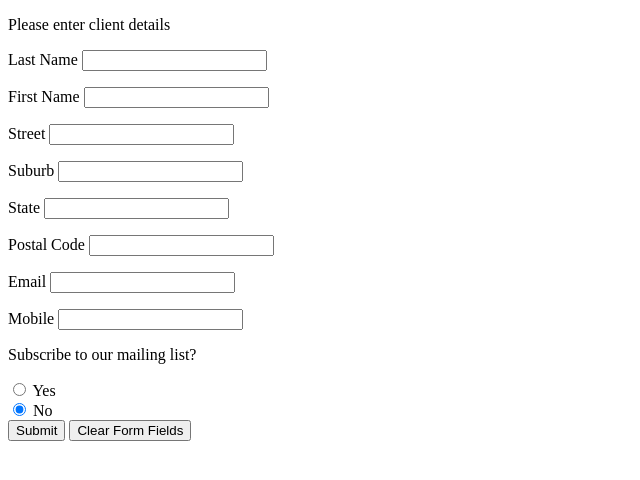
After one commit to niyatiMonash/FIT2104_Assignment2, a PHP site: page /add-clients.html in a window 1280 px wide. The commit adds this page. Shown: the top 480 px of the page, without its empty margins (0-640 px from the left). Run offline with PHP 8.4, Linux system fonts and the light colour scheme.

Commit message:
worked on adding clients - database still doesn't have values inserted

```diff
--- /dev/null
+++ b/add-clients.html
@@ -0,0 +1,27 @@
+<!DOCTYPE html>
+<html lang="en">
+<head>
+    <meta charset="UTF-8">
+    <title>Add New Clients</title>
+</head>
+<body>
+<form method="post" Action="clients.php">
+    <p>Please enter client details <p />
+    Last Name <input type="text" name="client_lname"> <p />
+    First Name <input type="text" name="client_fname"> <p />
+    Street <input type="text" name="client_street"> <p />
+    Suburb <input type="text" name="client_suburb"> <p />
+    State <input type="text" name="client_state"> <p />
+    Postal Code <input type="text" name="client_pc"> <p />
+    Email <input type="text" name="client_email"> <p />
+    Mobile <input type="text" name="client_mobile"> <p />
+
+   <p> Subscribe to our mailing list?</p>
+    <input type="radio" name="client_mailinglist" value="Y" checked> Yes<br>
+    <input type="radio" name="client_mailinglist" value="N" checked> No<br>
+
+    <input type="Submit" Value="Submit">
+    <input type="Reset" Value="Clear Form Fields">
+</form>
+</body>
+</html>
--- a/add-properties.html
+++ b/add-properties.html
@@ -4,7 +4,7 @@
     <meta charset="UTF-8">
     <title>Add Properties</title>
 </head>
-<body bgcolor="blue">
+<body>
 <form method="post" Action="properties.php">
     <p>Please enter your property details below <p />
     Street <input type="text" name="property_street"> <p />
```
Also changed, not shown: clients.php (+13 -9 lines), connection.php (+6 -6 lines), properties.php (+7 -1 lines).
